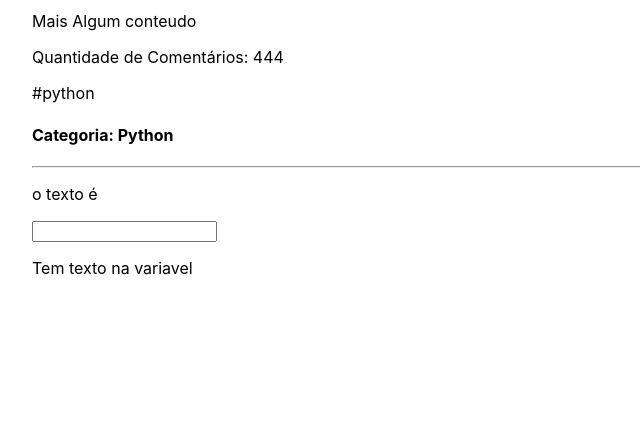
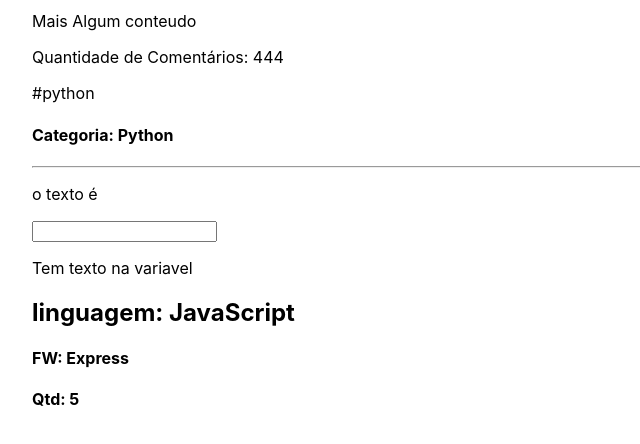
Before and after one commit to PeSzpak/typescript-practical-guide, a React (Create React App) app in the folder 11_react_ts/: page / in a window 1280 px wide. Shown: the part 720-1164 px from the top of the page, without its empty margins (0-640 px from the left). Built offline with nearby package versions, Linux system fonts and the light colour scheme.

Commit message:
feat: consume typed Context API

```diff
--- a/11_react_ts/src/App.tsx
+++ b/11_react_ts/src/App.tsx
@@ -1,8 +1,9 @@
 import React, { createContext } from 'react';
-import FirstComponent from './components/firtsComponent';
-import SecondyComponent from './components/secondyComponent';
+import FirstComponent from './components/FirtsComponent';
+import SecondyComponent from './components/SecondyComponent';
 import Destructuring, { Category } from './components/Destructuring';
 import State from './components/State';
+import Context from './components/Context';
 //import { createContext } from 'vm';   Usado para rodar codigos n confiaveis.
 
 type textOrNull = string | null
@@ -14,7 +15,7 @@ interface IAppContext {
   projects: number
 }
 
-export const AppContext = createContext< IAppContext | null> (null)
+export const AppContext = createContext<IAppContext | null>(null)
 
 function App() {
 
@@ -85,6 +86,7 @@ function App() {
         {mySecondText &&
           <p>tem texto na variavel</p>
         }
+        <Context />
       </div>
     </AppContext.Provider>
   );
--- /dev/null
+++ b/11_react_ts/src/components/Context.tsx
@@ -0,0 +1,19 @@
+import React, { useContext } from 'react'
+
+import App, { AppContext } from '../App'
+const Context = () => {
+
+const details = useContext(AppContext)
+
+    return <>
+        {details &&(
+            <div>
+                <h2>linguagem: {details.language}</h2>
+                <h4>FW: {details.framework}</h4>
+                <h4>Qtd: {details.projects}</h4>
+            </div>
+        )}
+    </>
+}
+
+export default Context
```
Also changed, not shown: 11_react_ts/src/components/FirtsComponent.tsx (renamed from 11_react_ts/src/components/firtsComponent.tsx), 11_react_ts/src/components/SecondyComponent.tsx (renamed from 11_react_ts/src/components/secondyComponent.tsx). Lines whose indentation alone changed are shown as unchanged.
